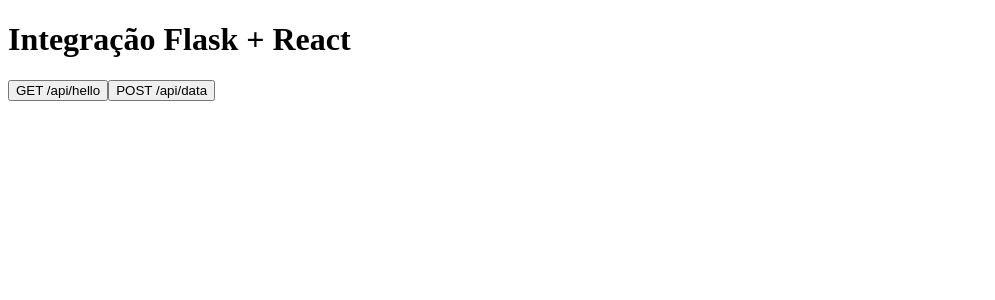
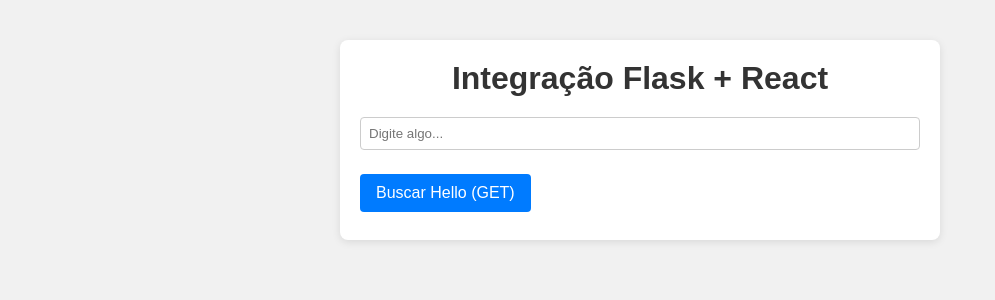
Before and after one commit to NathanNNB/projeto-fiap, a React (Vite) app in the folder frontend/: page / in a window 1280 px wide. Shown: the top 300 px of the page, without its empty margins (0-995 px from the left). Built offline with nearby package versions, Linux system fonts and the light colour scheme.

Commit message:
Update ui

```diff
--- /dev/null
+++ b/frontend/src/App.css
@@ -0,0 +1,82 @@
+/* Reset básico para remover margens e padding padrão */
+* {
+    margin: 0;
+    padding: 0;
+    box-sizing: border-box;
+  }
+
+  /* Fonte base */
+  body {
+    font-family: Arial, sans-serif;
+    background-color: #f1f1f1; /* Fundo suave */
+    color: #333;
+  }
+
+  /* Container principal */
+  .container {
+    width: 90%;
+    max-width: 600px;
+    margin: 40px auto;
+    background-color: #fff;
+    border-radius: 8px;
+    box-shadow: 0px 2px 8px rgba(0,0,0,0.1);
+    padding: 20px;
+  }
+
+  /* Título */
+  h1 {
+    text-align: center;
+    margin-bottom: 20px;
+  }
+
+  /* Botões */
+  button {
+    background-color: #007bff;
+    color: #fff;
+    border: none;
+    border-radius: 4px;
+    padding: 10px 16px;
+    cursor: pointer;
+    font-size: 16px;
+    transition: background-color 0.3s;
+    margin: 8px 0;
+  }
+
+  button:hover {
+    background-color: #0056b3;
+  }
+
+  /* Input */
+  input[type="text"] {
+    width: 100%;
+    padding: 8px;
+    border: 1px solid #ccc;
+    border-radius: 4px;
+    margin-bottom: 16px;
+  }
+
+  /* Mensagens de resultado e erro */
+  .message {
+    margin-top: 16px;
+    padding: 10px;
+    border-radius: 4px;
+  }
+
+  .message.success {
+    background-color: #d4edda;
+    color: #155724;
+  }
+
+  .message.error {
+    background-color: #f8d7da;
+    color: #721c24;
+  }
+
+  /* Tabela ou bloco de JSON */
+  pre {
+    background-color: #f8f9fa;
+    padding: 12px;
+    border-radius: 4px;
+    border: 1px solid #ddd;
+    overflow-x: auto;
+  }
--- a/frontend/src/App.jsx
+++ b/frontend/src/App.jsx
@@ -1,38 +1,48 @@
+
 import { useState } from 'react';
-import { fetchHello, sendData } from './api';
+import { fetchHello } from './api';
+import './App.css';
 
 const App = () => {
-  const [helloMessage, setHelloMessage] = useState('');
-  const [postResponse, setPostResponse] = useState(null);
+  const [inputValue, setInputValue] = useState('');
 
-  const handleHello = async () => {
+  const [result, setResult] = useState(null);
+  const [error, setError] = useState(null);
+
+  const handleFetchHello = async () => {
+    if (!inputValue.trim()) {
+      setError('O campo não pode estar vazio.');
+      setResult(null);
+      return;
+    }
+    setError(null);
     try {
-      const data = await fetchHello();
-      setHelloMessage(data.message);
-    } catch (error) {
-      console.error(error);
-    }
-  };
-
-  const handleSendData = async () => {
-    try {
-      const dataToSend = { nome: 'Fulano', idade: 25 };
-      const response = await sendData(dataToSend);
-      setPostResponse(response);
-    } catch (error) {
-      console.error(error);
+      const data = await fetchHello(inputValue);
+      setResult(data);
+    } catch {
+      setError('Erro ao consultar a API.');
     }
   };
 
   return (
-    <div>
+    <div className="container">
       <h1>Integração Flask + React</h1>
 
-      <button onClick={handleHello}>GET /api/hello</button>
-      {helloMessage && <p>Resposta GET: {helloMessage}</p>}
+      <input
+        type="text"
+        placeholder="Digite algo..."
+        value={inputValue}
+        onChange={(e) => setInputValue(e.target.value)}
+      />
 
-      <button onClick={handleSendData}>POST /api/data</button>
-      {postResponse && <pre>{JSON.stringify(postResponse, null, 2)}</pre>}
+      <button onClick={handleFetchHello}>Buscar Hello (GET)</button>
+
+      {error && <div className="message error">{error}</div>}
+      {result && (
+        <div className="message success">
+          <pre>{JSON.stringify(result, null, 2)}</pre>
+        </div>
+      )}
     </div>
   );
 };
--- a/frontend/src/api.js
+++ b/frontend/src/api.js
@@ -1,18 +1,17 @@
 import axios from 'axios';
 
-// Base URL do Flask local:
 const API = axios.create({
   baseURL: 'http://127.0.0.1:5000/api',
 });
 
-// Exemplo de requisição GET
-export const fetchHello = async () => {
-  const response = await API.get('/hello');
+export const fetchHello = async (query) => {
+  const response = await API.get('/hello', {
+    params: { query },
+  });
   return response.data;
 };
 
-// Exemplo de requisição POST
-export const sendData = async (payload) => {
-  const response = await API.post('/data', payload);
+export const sendData = async (data) => {
+  const response = await API.post('/data', data);
   return response.data;
 };
```
